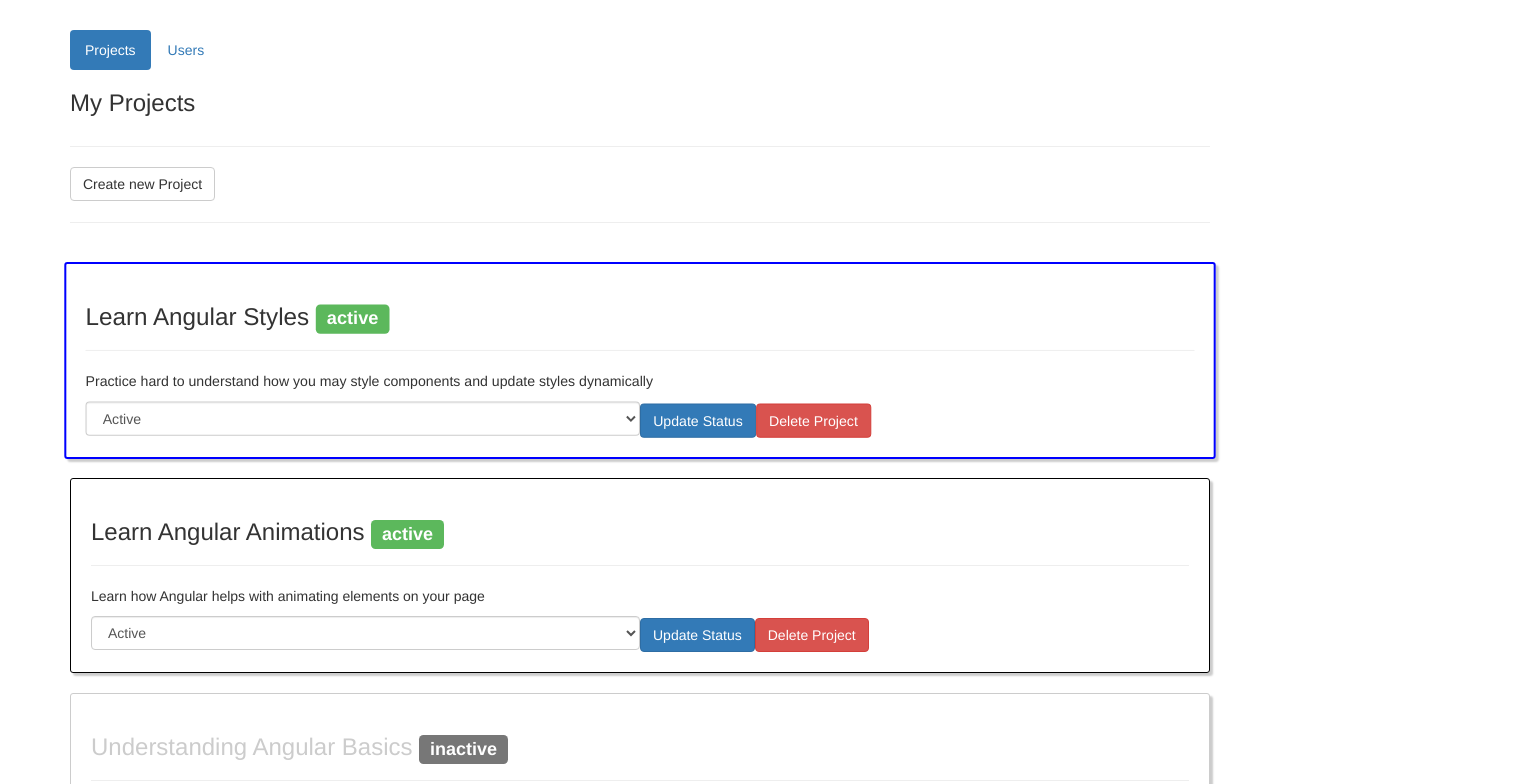
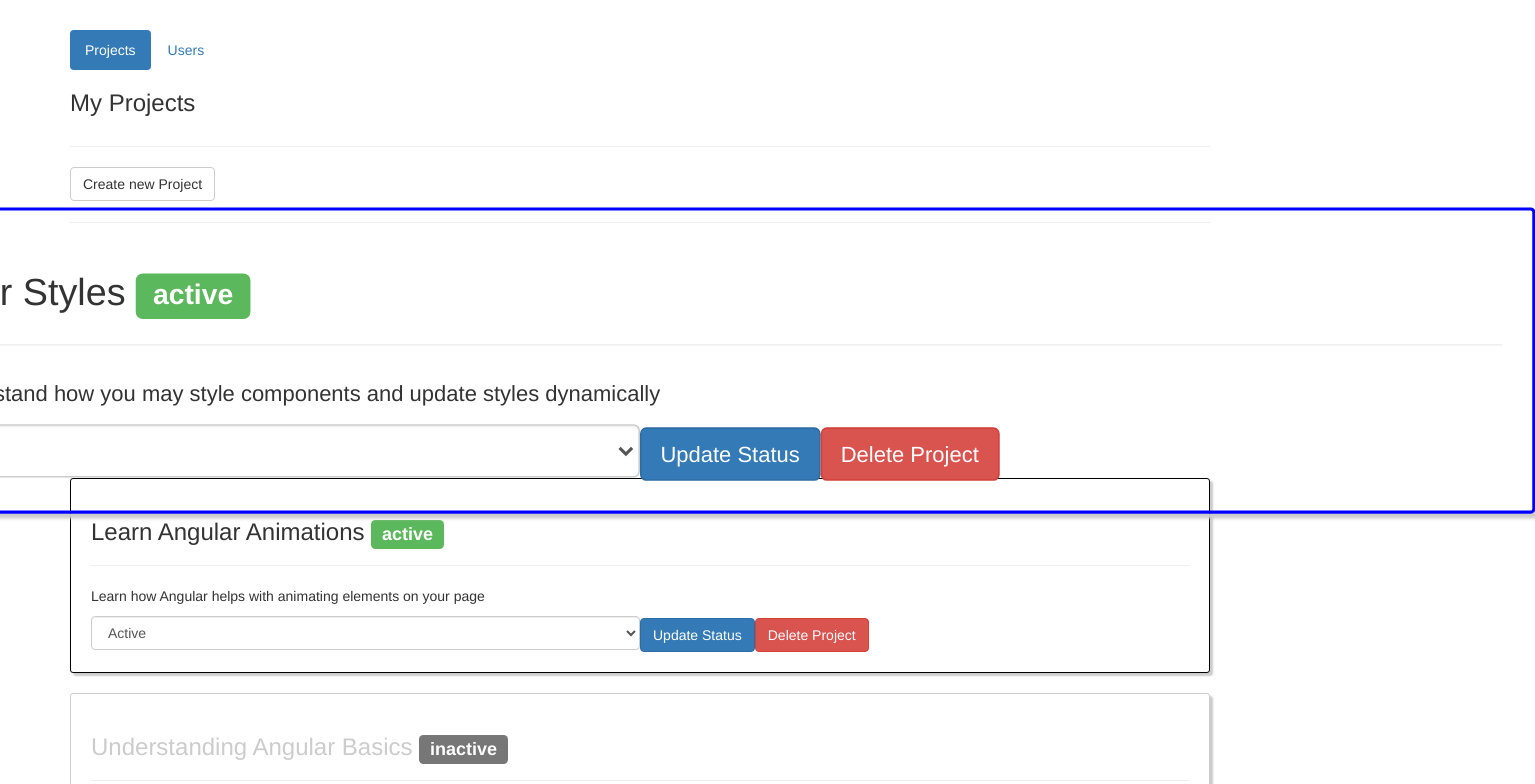
Before and after one commit to moimigueldev/angular-styling, an Angular app: page / in a window 1280 px wide. Shown: the top 784 px of the page, 1535 px wide, since content can reach past the window. Built offline with nearby package versions, Linux system fonts and the light colour scheme.

Commit message:
looped the animation

```diff
--- a/src/app/projects/projects.component.css
+++ b/src/app/projects/projects.component.css
@@ -4,7 +4,7 @@
 
 .marked {
   border: 2px solid blue;
-  animation: marked 0.5s ease-out forwards;
+  animation: marked 0.5s ease-out infinite;
 }
 
 @keyframes marked {
```
